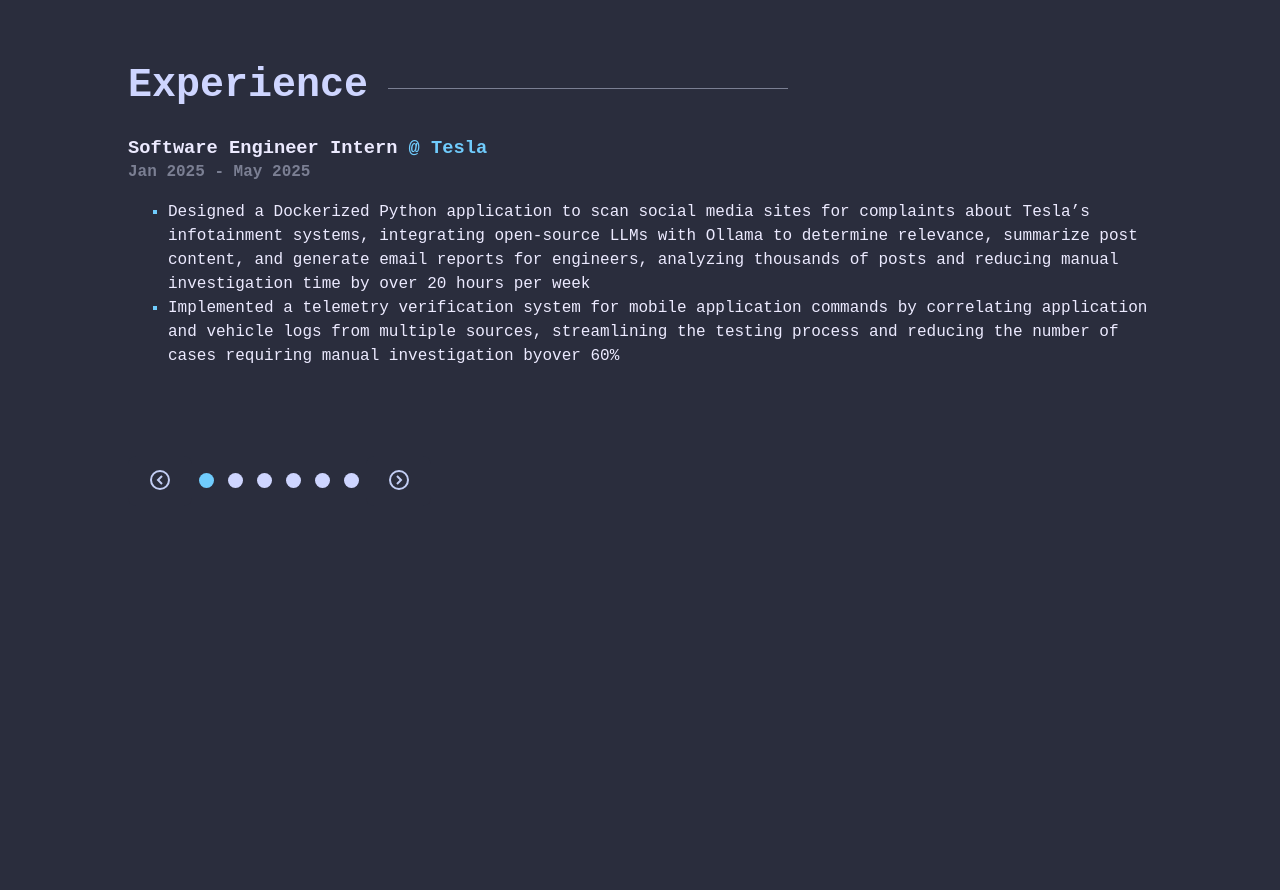
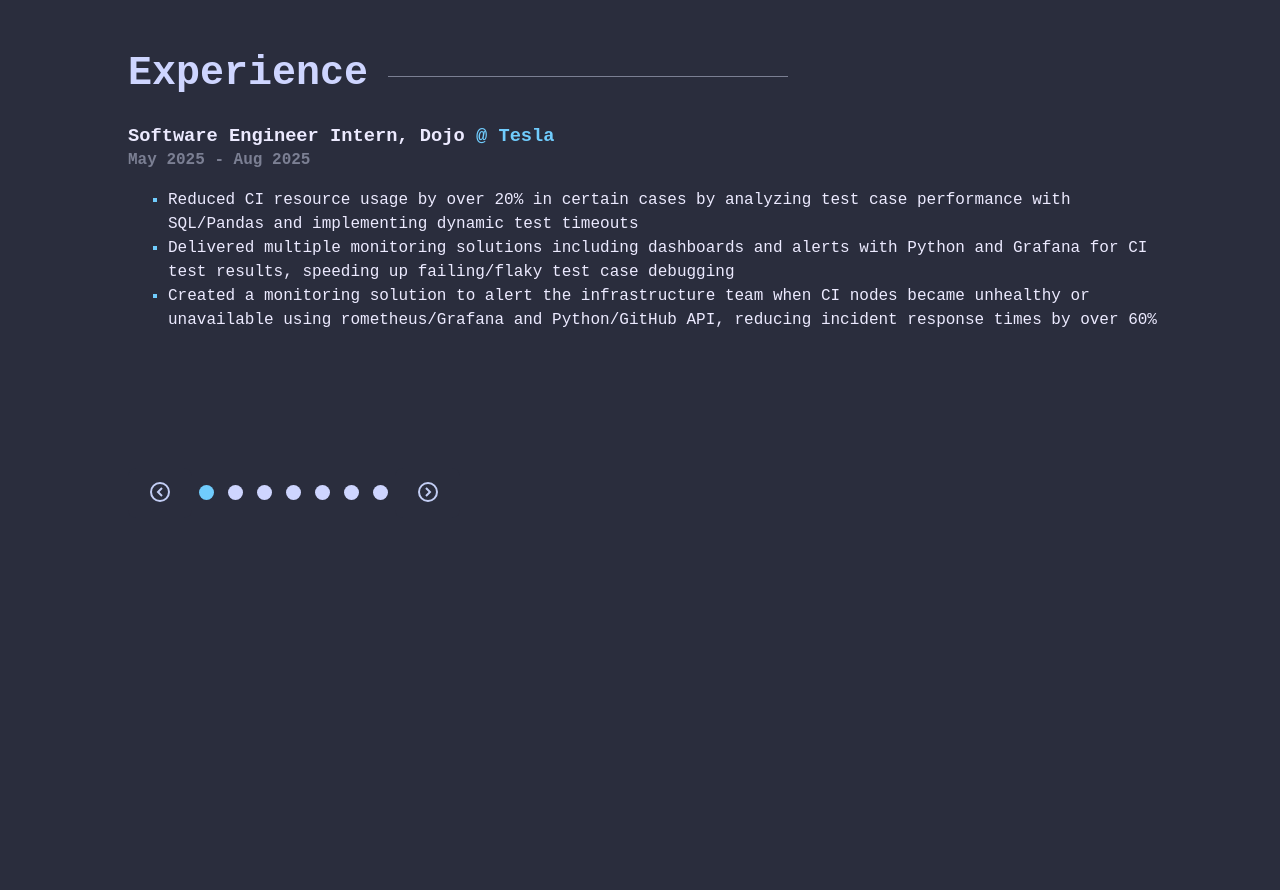
Before and after one commit to andrewbapham/andrewbapham.github.io, a React (Vite) app: page / in a window 1280 px wide. Shown: the part 1720-2610 px from the top of the page. Built offline with nearby package versions, Linux system fonts and the light colour scheme.

Commit message:
update resume and experience

```diff
--- a/src/components/Experience.tsx
+++ b/src/components/Experience.tsx
@@ -11,13 +11,25 @@ function Experience() {
         <div className="experience-slideshow">
           <Slideshow delay={4000}>
             <ExperienceItem
-              jobTitle="Software Engineer Intern"
+              jobTitle="Software Engineer Intern, Dojo"
+              companyLink="https://www.tesla.com/"
+              companyName="Tesla"
+              workDates="May 2025 - Aug 2025"
+              jobDescription={[
+                "Reduced CI resource usage by over 20% in certain cases by analyzing test case performance with SQL/Pandas and implementing dynamic test timeouts",
+                "Delivered multiple monitoring solutions including dashboards and alerts with Python and Grafana for CI test results, speeding up failing/flaky test case debugging",
+                "Created a monitoring solution to alert the infrastructure team when CI nodes became unhealthy or unavailable using rometheus/Grafana and Python/GitHub API, reducing incident response times by over 60%",
+              ]}
+            />
+            <ExperienceItem
+              jobTitle="Software Engineer Intern, Infotainment"
               companyLink="https://www.tesla.com/"
               companyName="Tesla"
               workDates="Jan 2025 - May 2025"
               jobDescription={[
+                "Designed a Python application to scan social media sites for complaints about Tesla’s infotainment systems, integrating open-source LLMs with Ollama to determine relevance, summarize post content, and generate email reports for engineers, analyzing thousands of posts and reducing manual investigation time by over 25 hours per week",
                 "Designed a Dockerized Python application to scan social media sites for complaints about Tesla’s infotainment systems, integrating open-source LLMs with Ollama to determine relevance, summarize post content, and generate email reports for engineers, analyzing thousands of posts and reducing manual investigation time by over 20 hours per week",
-                "Implemented a telemetry verification system for mobile application commands by correlating application and vehicle logs from multiple sources, streamlining the testing process and reducing the number of cases requiring manual investigation byover 60%",
+                "Led the development of a mobile automation framework for Tesla’s Robotaxi mobile application using Python and Appium, enabling automated CI checks for mobile app development and nightly smoke testing for releases",
               ]}
             />
             <ExperienceItem
@@ -26,9 +38,9 @@ function Experience() {
               companyName="Nokia"
               workDates="Sep 2024 - Dec 2024"
               jobDescription={[
-                "Designed and implemented an encoding technique leveraging C++ and Protobuf to reduce log size by over 30%, allowing more vital crash data to be preserved in a limited sized log buffer",
+                "Reduced log buffer size by ∼30% using a custom C++/Protobuf encoding scheme to preserve more crash data",
                 "Developed new features and unit tests for a model-driven router management interface using C++, enabling dependency tracking between config fields, allowing users to apply config changes without needing to follow a strict order of operations",
-                "Reduced Python file dependency tracking script runtime by 95% by caching results of recursive function calls and reducing the amount of read/writes to disk, saving developers over 40 seconds per build on average",
+                "Accelerated build process by 40+ seconds by optimizing a recursive Python file dependency tracking script using caching and batching disk read/writes",
                 "Generated thousands of lines of C code using C++ based on config files, making the codebase easier to maintain/extend",
               ]}
             />
```
Also changed, not shown: 2 other files (tests, documents, lock files or other folders).
